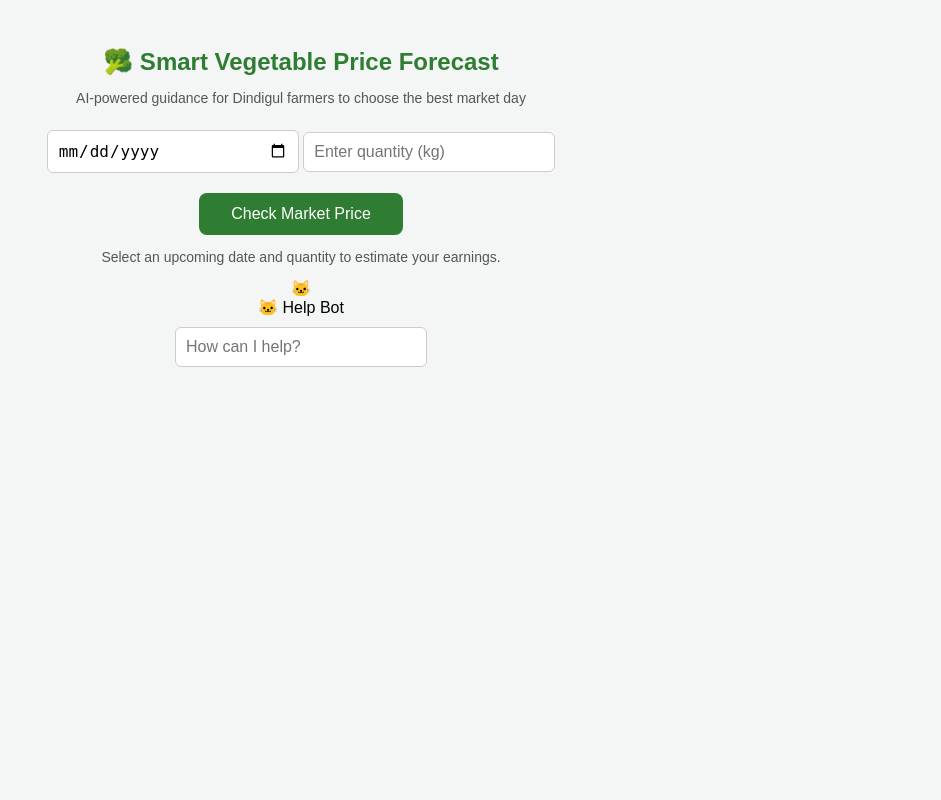
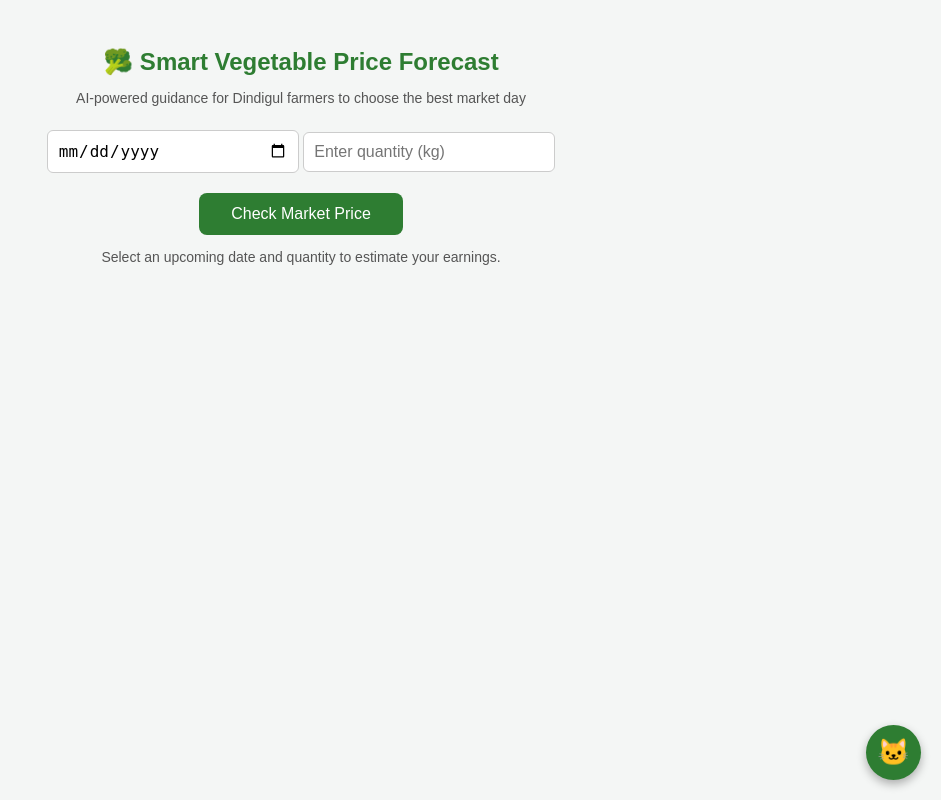
Before and after one commit to Manikandan-33-coder/Farm-Price-Intelligence-and-Prediction-Platform, a Flask app: page / in a window 1280 px wide. Shown: the whole page, without its empty margins (339-1280 px from the left). Run offline with Flask 3, Linux system fonts and the light colour scheme; parts of the project's set-up code (start-up, migrations or seed data) failed here and were passed over.

Commit message:
Update index.html

```diff
--- a/templates/index.html
+++ b/templates/index.html
@@ -12,6 +12,57 @@
   <meta name="theme-color" content="#2e7d32">
 
   <style>
+    #chatbot-icon {
+  position: fixed;
+  bottom: 20px;
+  right: 20px;
+  background: #2e7d32;
+  color: white;
+  width: 55px;
+  height: 55px;
+  border-radius: 50%;
+  display: flex;
+  align-items: center;
+  justify-content: center;
+  font-size: 26px;
+  cursor: pointer;
+  box-shadow: 0 4px 10px rgba(0,0,0,0.3);
+  z-index: 999;
+}
+
+#chatbot-box {
+  display: none;
+  position: fixed;
+  bottom: 90px;
+  right: 20px;
+  width: 260px;
+  background: white;
+  border-radius: 10px;
+  box-shadow: 0 5px 15px rgba(0,0,0,0.25);
+  padding: 10px;
+  z-index: 999;
+}
+
+#chat-header {
+  font-weight: bold;
+  margin-bottom: 8px;
+  text-align: center;
+}
+
+#chat-body {
+  height: 140px;
+  overflow-y: auto;
+  font-size: 14px;
+  margin-bottom: 6px;
+}
+
+#chat-input {
+  width: 100%;
+  padding: 6px;
+  border-radius: 5px;
+  border: 1px solid #ccc;
+}
+
     body {
       font-family: Arial, sans-serif;
       text-align: center;
@@ -128,6 +179,39 @@
 
   <!-- Prediction Script -->
   <script>
+function toggleChat() {
+  const box = document.getElementById("chatbot-box");
+  box.style.display = box.style.display === "none" ? "block" : "none";
+}
+
+document.getElementById("chat-input").addEventListener("keypress", function(e) {
+  if (e.key === "Enter") sendChat();
+});
+
+function sendChat() {
+  const input = document.getElementById("chat-input");
+  const msg = input.value;
+  if (!msg) return;
+
+  const body = document.getElementById("chat-body");
+  body.innerHTML += `<div><b>You:</b> ${msg}</div>`;
+
+  fetch("/chatbot", {
+    method: "POST",
+    headers: { "Content-Type": "application/json" },
+    body: JSON.stringify({ message: msg })
+  })
+  .then(res => res.json())
+  .then(data => {
+    body.innerHTML += `<div><b>Bot:</b> ${data.reply}</div>`;
+    body.scrollTop = body.scrollHeight;
+  });
+
+  input.value = "";
+}
+</script>
+
+  <script>
     function predict() {
       const date = document.getElementById("date").value;
       const quantity = document.getElementById("quantity").value;
```
